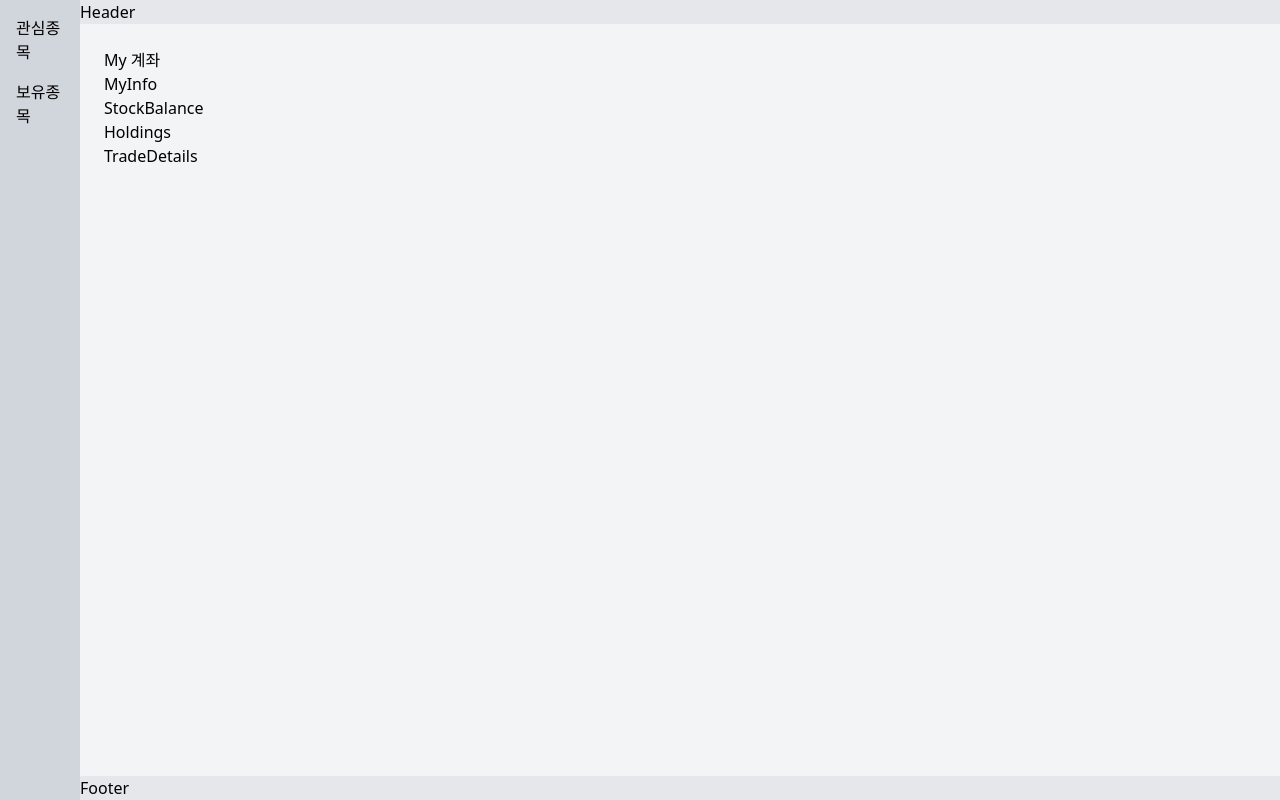
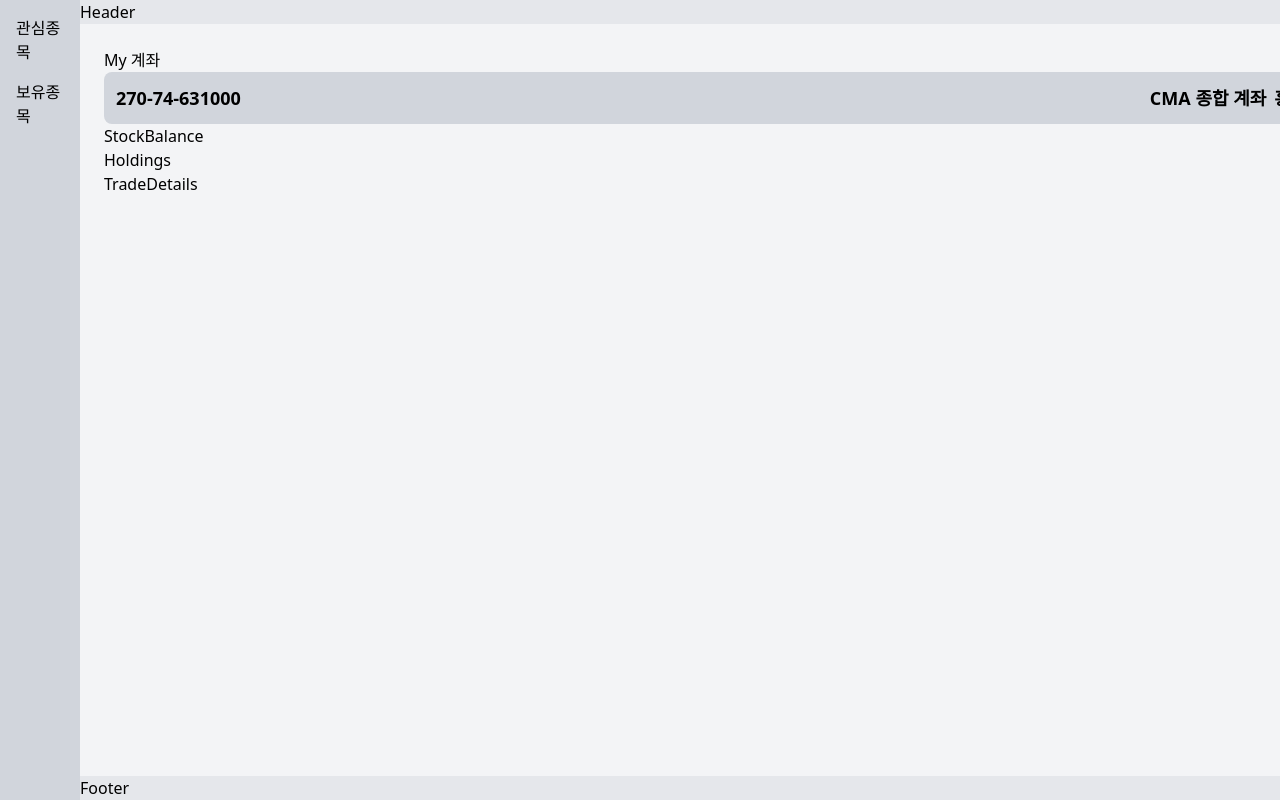
Before and after one commit to Pda-Final-Project/frontend, a React (Vite) app: page /my_page in a window 1280 px wide. Shown: the top 800 px of the page. Built offline with nearby package versions, Linux system fonts and the light colour scheme; what igniteui-react-charts would draw is missing.

Commit message:
P3-46(#14) feature/MyInfo 컴포넌트 UI 구현

```diff
--- a/src/pages/MyPage/components/MyInfo.jsx
+++ b/src/pages/MyPage/components/MyInfo.jsx
@@ -1,5 +1,43 @@
-import React from "react";
+import React, { useState, useEffect } from "react";
 
 export default function MyInfo() {
-  return <div>MyInfo</div>;
+  const [account, setAccount] = useState({
+    account_number: "270-74-631000",
+    account_name: "CMA 종합 계좌",
+    user_name: "홍길동",
+  });
+
+  // 간단한 API 호출 함수 (나중에 주석 해제하면 API 연동 가능)
+  const fetchAccount = async () => {
+    try {
+      const response = await fetch("https://api.example.com/accounts"); // 실제 API URL로 변경
+      if (!response.ok) throw new Error("데이터를 불러오는 데 실패했습니다.");
+      const data = await response.json();
+
+      if (data && data.length > 0) {
+        setAccount(data[0]); // 첫 번째 계좌 정보 저장
+      }
+    } catch (error) {
+      console.error("API 호출 실패:", error);
+    }
+  };
+
+  /*
+  useEffect(() => {
+    fetchAccount(); // 컴포넌트 마운트 시 API 호출 (현재는 주석 처리)
+  }, []);
+  */
+
+  return (
+    <div className="flex justify-between items-center bg-gray-300 p-3 rounded-lg text-black font-semibold">
+      {/* 계좌번호 */}
+      <span className="text-lg">{account.account_number}</span>
+
+      {/* 계좌 타입 & 사용자 이름 */}
+      <div className="text-lg flex space-x-2">
+        <span>{account.account_name}</span>
+        <span>{account.user_name}</span>
+      </div>
+    </div>
+  );
 }
```
